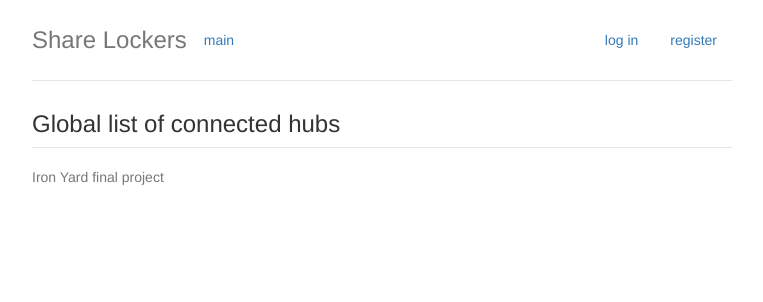
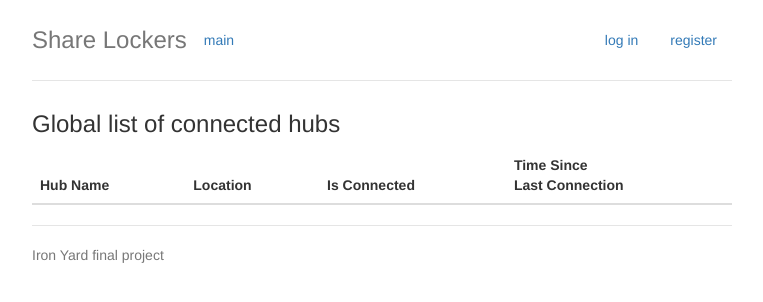
Before and after one commit to ShareLocker/ShareLockers, a Django app: page /hub_list_bs.html in a window 1280 px wide. Shown: the top 302 px of the page, without its empty margins (258-1021 px from the left). Run offline with Django 3.2, Linux system fonts and the light colour scheme; data that the repository does not hold is empty; some libraries are stand-ins or nearby versions.

Commit message:
add timing for connections and polls

```diff
--- a/sharelockers/hubs/views.py
+++ b/sharelockers/hubs/views.py
@@ -5,6 +5,7 @@ from lockers.models import Locker
 from profiles.models import Profile
 from django.contrib.auth.models import User
 from transactions.models import Unlock
+from django.utils import timezone
 
 
 def connected(request, akey):
@@ -12,6 +13,7 @@ def connected(request, akey):
     if Hub.objects.filter(secret_key=akey).exists():
         print("Known hub connected at IP: "+ip)
         this_hub = Hub.objects.get(secret_key=akey)
+        this_hub.flag_connect()
         this_hub.ip = ip
         this_hub.save()
     else:
@@ -22,6 +24,7 @@ def connected(request, akey):
             loc1.save()
         loc = Location.objects.all()[0]
         this_hub = Hub(name="blue", location=loc, secret_key=akey, ip=ip)
+        this_hub.flag_connect()
         this_hub.save()
         Nrow = 4
         Ncol = 2
@@ -70,6 +73,7 @@ def poll(request, akey):
     row = 1  # placeholders
     if Hub.objects.filter(secret_key=akey).exists():
         this_hub = Hub.objects.get(secret_key=akey)
+        this_hub.polled_at = timezone.now()
         if this_hub.ip != ip:
             print("Warning: IP of controller changed to "+ip)
             this_hub.ip = ip
--- a/sharelockers/lockers/templates/lockers/hub_list_bs.html
+++ b/sharelockers/lockers/templates/lockers/hub_list_bs.html
@@ -4,10 +4,29 @@
 
 <h3>Global list of connected hubs</h3>
 
-{% for hub in hubs %}
-<p>{{ hub.name }} at {{ hub.location }}</p>
 
-{% endfor %}
+<table class="table table-striped">
+	<thead>
+		<tr>
+			<th>Hub Name</th>
+			<th>Location</th>
+			<th>Is Connected</th>
+			<th>Time Since <br />Last Connection</th>
+		</tr>
+	</thead>
+	<tbody>
+		{% for hub in hubs %}
+		<tr>
+			<td>{{ hub.name }}</td>
+			<td>{{ hub.location }}</td>
+			<td>{{ hub.connected }}</td>
+			{% if hub.connected %}
+			<td>{{ hub.connected_duration }}</td>
+			{% endif %}
+		</tr>
+		{% endfor %}
+	</tbody>
+</table>
 
 {% bootstrap_pagination page_obj %}
 
--- a/sharelockers/lockers/urls.py
+++ b/sharelockers/lockers/urls.py
@@ -6,10 +6,5 @@ from hubs.models import Hub
 # from django.views.generic import RedirectView
 
 urlpatterns = [
-    url(r'^hub_list_bs.html$', ListView.as_view(
-                                    model=Hub,
-                                    template_name="lockers/hub_list_bs.html",
-                                    context_object_name='hubs',
-                                    paginate_by=30,
-                                    ), name="view_hubs"),
+    url(r'^hub_list_bs.html$', locker_views.HubListView.as_view(), name="view_hubs"),
 ]
--- a/sharelockers/lockers/views.py
+++ b/sharelockers/lockers/views.py
@@ -1,3 +1,17 @@
 from django.shortcuts import render
+from django.views.generic import ListView
+from hubs.models import Hub
 
 # Create your views here.
+class HubListView(ListView):
+	model=Hub
+	template_name="lockers/hub_list_bs.html"
+	context_object_name='hubs'
+	paginate_by=30
+
+	def dispatch(self, *args, **kwargs):
+		for hub in Hub.objects.all():
+			if hub.polled_duration() > 60.:
+				hub.connected = False
+				hub.save()
+		return super(HubListView, self).dispatch(*args, **kwargs)
--- a/sharelockers/templates/bs_base.html
+++ b/sharelockers/templates/bs_base.html
@@ -25,7 +25,7 @@
 				<li role="presentation">Hi, {{ request.user.username }}</li>
 				{% else %}
 				<li role="presentation"><a href="{% url 'view_login' %}">log in</a></li>
-				<li role="presentation"><a href="{% url 'view_register' %}">register</a></li>
+				<li role="presentation"><a href="{% url 'user_register' %}">register</a></li>
 				{% endif %}
 			</ul>
 		</nav>
```
Also changed, not shown: sharelockers/hubs/models.py (+20 -1 lines).
